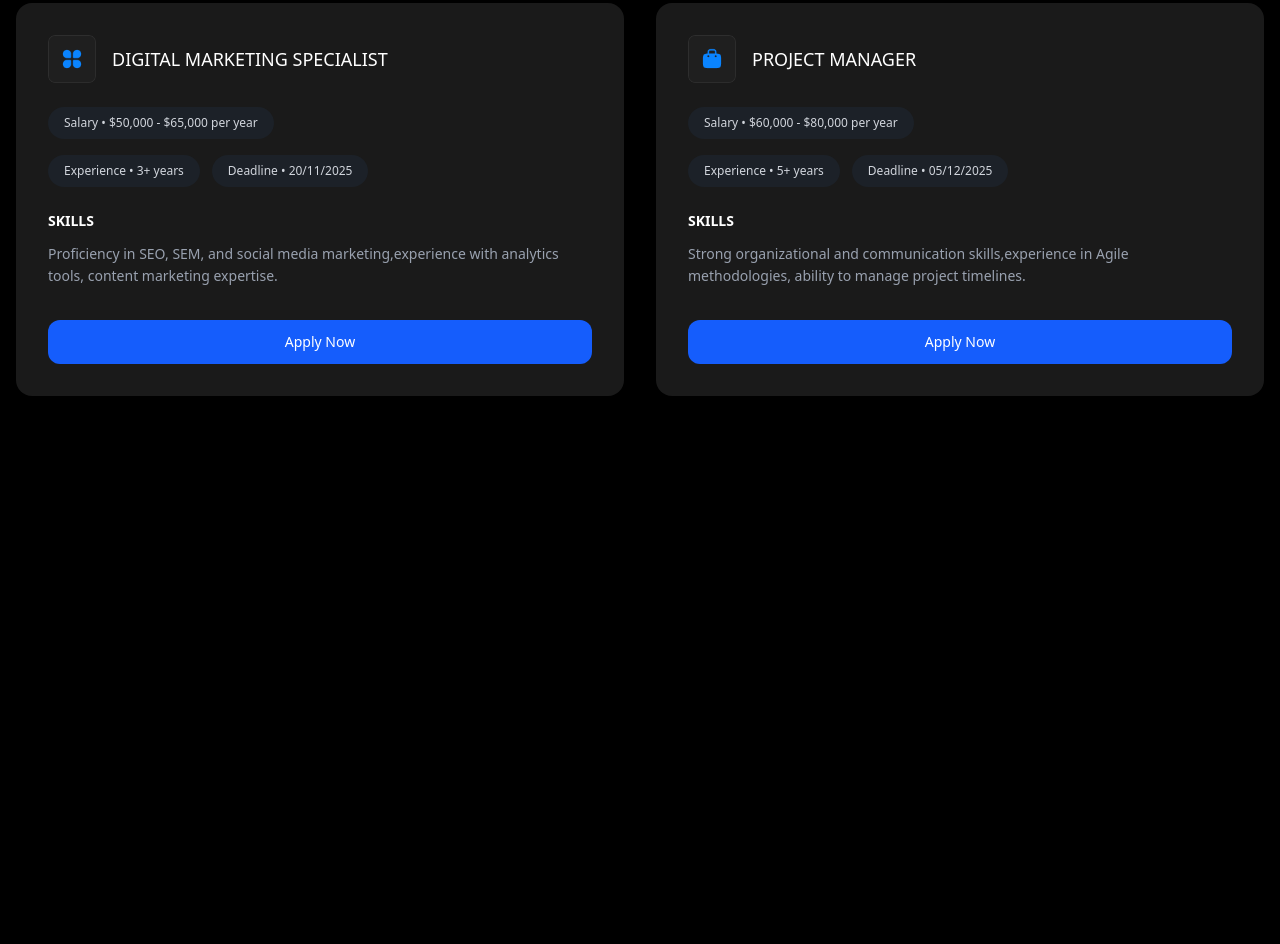
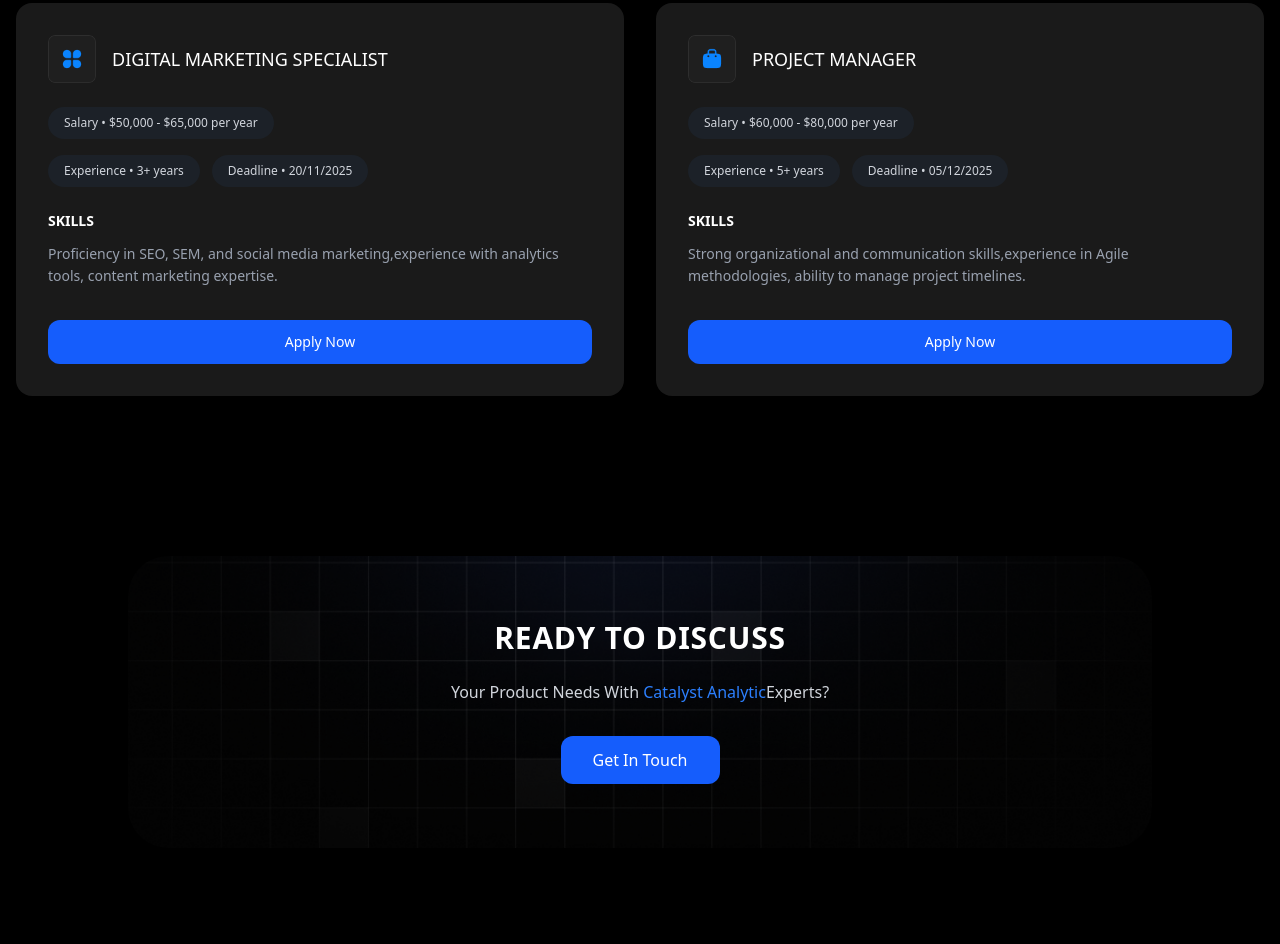
Before and after one commit to TOJIo7/Exam-as, a website: page src/page2.html in a window 1280 px wide. Shown: the part 1323-2267 px from the top of the page. Before the commit the page ends 1783 px from the top, so only its background shows below. Drawn offline with Linux system fonts and the light colour scheme.

Commit message:
section5 p3

```diff
--- a/src/page2.html
+++ b/src/page2.html
@@ -195,6 +195,21 @@
       </div>
     </div>
   </section>
+  <section class="relative w-full py-24 px-4 bg-black">
+    <div class="max-w-5xl mx-auto relative">
+      <div
+        class="relative rounded-[40px] overflow-hidden px-6 py-16 md:px-16 text-center bg-cover bg-center bg-no-repeat"
+        style="background-image: url('../fc9a47396a5036fc47f50e8b57d87e02b66e2885.png');">
+        <div class="absolute "></div>
+        <div class="relative z-10">
+          <h2 class="text-white text-2xl md:text-3xl font-semibold tracking-wide mb-6"> READY TO DISCUSS</h2>
+          <p class="text-gray-300 text-sm md:text-base mb-8">Your Product Needs With <span
+              class="text-blue-500 font-medium"> Catalyst Analytic</span>Experts?</p>
+          <button class="bg-blue-600 text-white text-sm md:text-base px-8 py-3 rounded-xl">Get In Touch</button>
+        </div>
+      </div>
+    </div>
+  </section>
 
 </body>
 </html>
```
